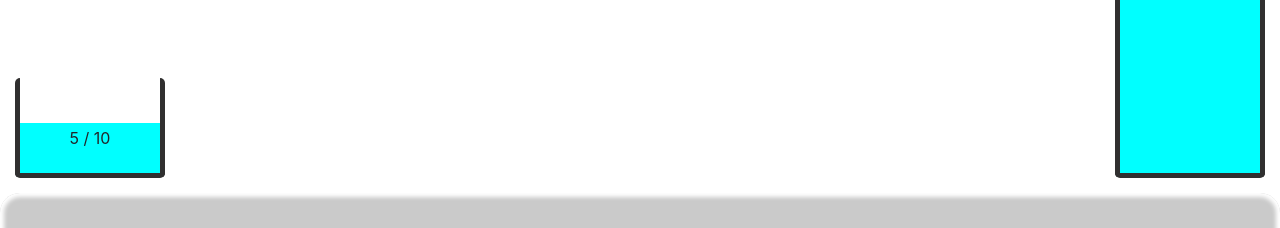
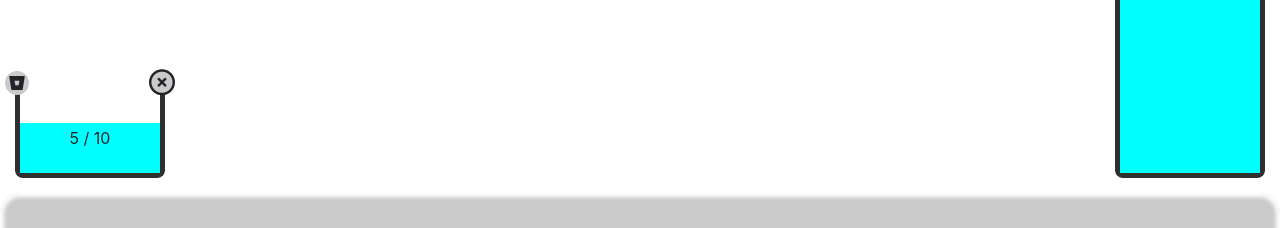
Before and after one commit to SergeOlabin/react-sandbox, a React (Create React App) app: page / in a window 1280 px wide. Shown: the part 337-565 px from the top of the page. Built offline with nearby package versions, Linux system fonts and the light colour scheme.

Commit message:
Empty and remove

```diff
--- a/src/components/add-bulb-modal/AddBulbModal.tsx
+++ b/src/components/add-bulb-modal/AddBulbModal.tsx
@@ -12,20 +12,15 @@ interface AddBulbModalState {
     checked: boolean,
 }
 
-export class AddBulbModal extends React.Component<AddBulbModalProps, {}> {
+export class AddBulbModal extends React.Component<AddBulbModalProps, AddBulbModalState> {
     volumeInput: React.RefObject<any>
         = React.createRef();
     state: AddBulbModalState = {
         checked: false,
     }
 
-    constructor(props: AddBulbModalProps) {
-        super(props);
-    }
-
-    handleClick(asd: any) {
-        console.log(asd.target.checked);
-        this.setState({ checked: asd.target.checked })
+    handleClick(evt: any) {
+        this.setState({ checked: evt.target.checked })
     }
 
     onSuccess() {
--- a/src/components/board-component/Board.tsx
+++ b/src/components/board-component/Board.tsx
@@ -24,6 +24,7 @@ export class BoardComponent extends React.Component<{}, BoardComponentState> {
         selectedBulb: null,
     };
 
+    // MOCK
     componentDidMount() {
         this.addBulb({
             volume: 10,
@@ -45,6 +46,26 @@ export class BoardComponent extends React.Component<{}, BoardComponentState> {
             waterLevel,
         });
         this.setState({ bulbs });
+    }
+
+    emptyBulb(bulb: Bulb) {
+        this.setState((currentState: BoardComponentState) => {
+            const newState = { ...currentState };
+            const bulbIndex = newState.bulbs.findIndex((elem: Bulb) => bulb === elem);
+            newState.bulbs[bulbIndex].waterLevel = 0;
+
+            return newState;
+        });
+    }
+
+    removeBulb(bulb: Bulb) {
+        this.setState((currentState: BoardComponentState) => {
+            const newState = { ...currentState };
+            const bulbIndex = newState.bulbs.findIndex((elem: Bulb) => bulb === elem);
+            newState.bulbs.splice(bulbIndex, 1);
+
+            return newState;
+        });
     }
 
     bubleClick(bulb: Bulb | WaterSource) {
@@ -91,9 +112,13 @@ export class BoardComponent extends React.Component<{}, BoardComponentState> {
         const bulbs = this.state.bulbs.map((bulb: Bulb) =>
             <li key={bulb.id}>
                 <BulbComponent
+                    value={bulb}
                     selected={isEqual(this.state.selectedBulb, bulb)}
                     onClick={this.bubleClick.bind(this)}
-                    value={bulb} />
+                    emptyBulb={this.emptyBulb.bind(this)}
+                    removeBulb={this.removeBulb.bind(this)}
+                    />
+
             </li>
         );
 
--- a/src/components/board-component/board.scss
+++ b/src/components/board-component/board.scss
@@ -26,16 +26,39 @@
         border: solid #302f2f;
         border-width: 5px;
         border-top-width: 0px;
-        border-radius: 5px;
+        border-radius: 8px;
         display: flex;
         align-items: flex-end;
-        margin-right: 10px;
+        margin-right: 20px;
 
         .water-level-label {
             position: absolute;
             top: 50%;
             left: 50%;
             transform: translateX(-50%);
+        }
+
+        .corner-icon {
+            position: absolute;
+            width: 24px;
+            height: 24px;
+            display: flex;
+            align-items: center;
+            justify-content: center;
+            background-color: #cacaca;
+            border-radius: 50%;
+            cursor: pointer;
+        }
+
+        .empty {
+            top: -7px;
+            left: -15px;
+        }
+
+        .remove {
+            font-size: 26px;
+            top: -7px;
+            right: -14px;
         }
     }
 
--- a/src/components/bulb/Bulb.tsx
+++ b/src/components/bulb/Bulb.tsx
@@ -7,6 +7,8 @@ interface BulbProps {
     value: Bulb,
     onClick: Function,
     selected: boolean,
+    emptyBulb: ((bulb: Bulb) => void),
+    removeBulb: ((bulb: Bulb) => void),
 }
 
 interface BulbState {
@@ -28,6 +30,16 @@ export class BulbComponent extends React.Component<BulbProps, BulbState> {
         this.props.onClick(this.props.value)
     }
 
+    emptyBulb(evt: React.MouseEvent<any>) {
+        evt.stopPropagation();
+        this.props.emptyBulb(this.props.value);
+    }
+
+    removeBulb(evt: React.MouseEvent<any>) {
+        evt.stopPropagation();
+        this.props.removeBulb(this.props.value);
+    }
+
     render() {
         return (
             <div
@@ -38,6 +50,15 @@ export class BulbComponent extends React.Component<BulbProps, BulbState> {
                 <span className="water-level-label">
                     {this.props.value.waterLevel} / {this.props.value.volume}
                 </span>
+                <span
+                    onClick={this.emptyBulb.bind(this)}
+                    className="empty corner-icon"
+                    ><i className="fab fa-bitbucket"></i>
+                </span>
+                <span
+                    className="remove corner-icon"
+                    onClick={this.removeBulb.bind(this)}
+                    ><i className="far fa-times-circle"></i></span>
             </div>
         )
     }
```
